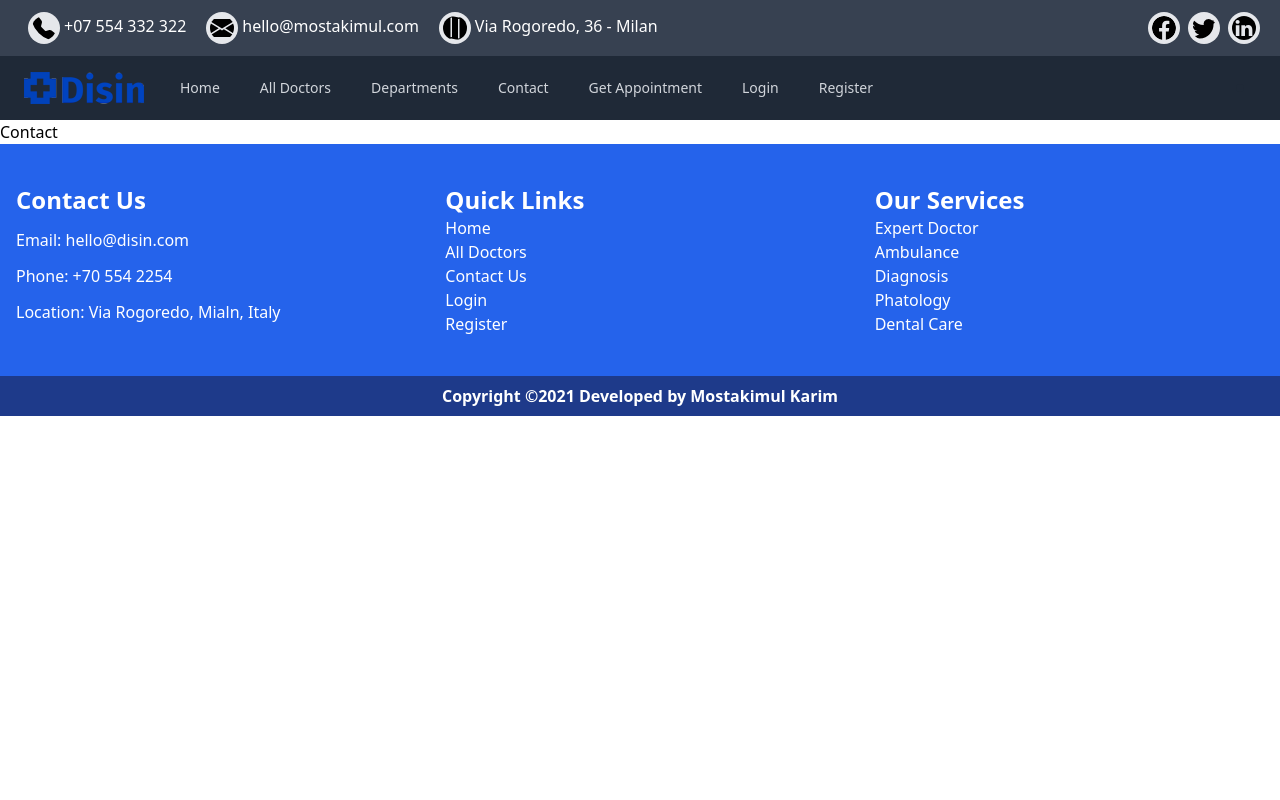
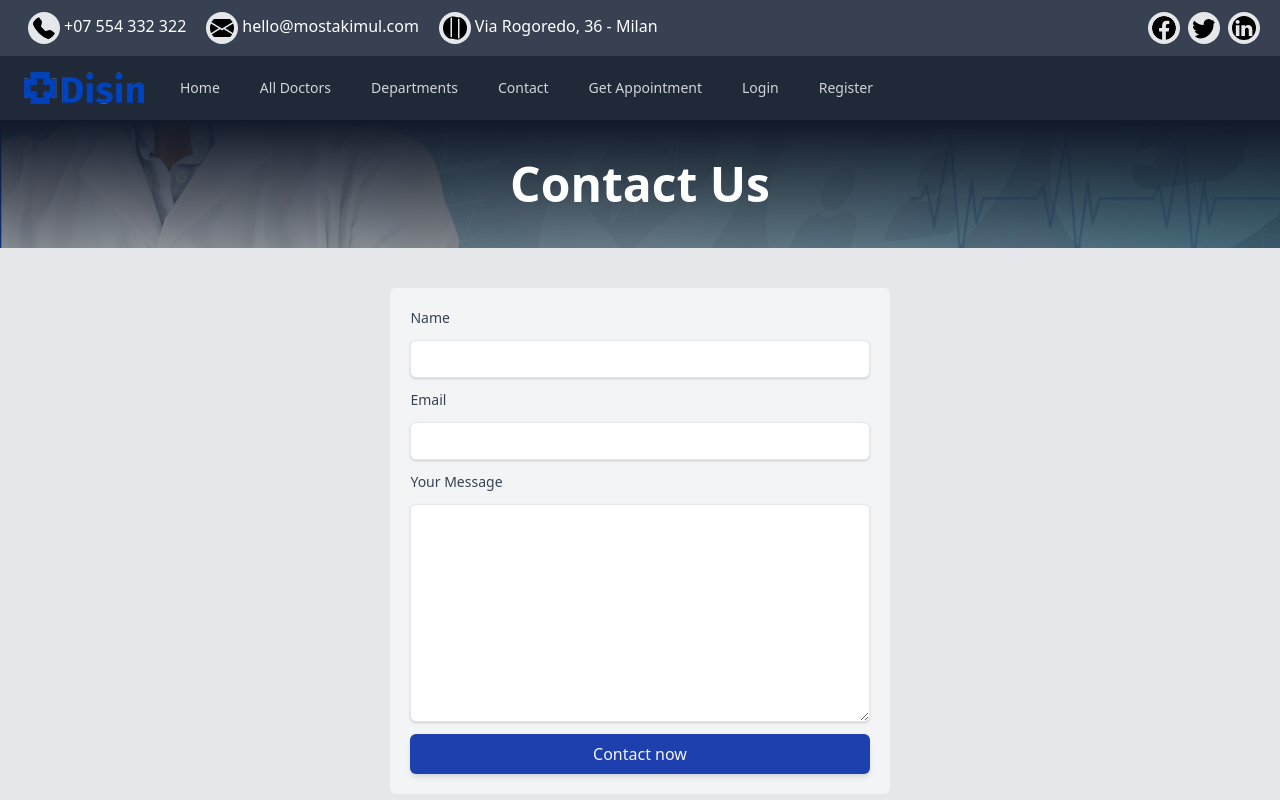
Before and after one commit to Mostakimul/react-health-care, a React (Create React App) app: page /contact-us in a window 1280 px wide. Shown: the top 800 px of the page. Built offline with nearby package versions, Linux system fonts and the light colour scheme; no server answers.

Commit message:
Conatct us page done

```diff
--- a/src/pages/Contact.js
+++ b/src/pages/Contact.js
@@ -1,9 +1,63 @@
 import React from 'react';
+import ThePageHeader from '../components/ThePageHeader';
 
 const Contact = () => {
   return (
     <div>
-      <h3>Contact</h3>
+      <ThePageHeader header="Contact Us" />
+      <div className="bg-gray-200">
+        <div className="container py-10">
+          <form className="space-y-3 bg-gray-100 p-5 rounded-md w-2/5 mx-auto">
+            {/* Name */}
+            <label
+              htmlFor="name"
+              className="block text-sm font-medium text-gray-700"
+            >
+              Name
+            </label>
+            <input
+              type="text"
+              id="name"
+              name="name"
+              required
+              className="mt-1 p-2 border block w-full shadow sm:text-sm border-gray-200 outline-none focus:border-blue-500  ring-gray-400 rounded-md"
+            />
+            {/* Email */}
+            <label
+              htmlFor="email"
+              className="block text-sm font-medium text-gray-700"
+            >
+              Email
+            </label>
+            <input
+              type="email"
+              id="email"
+              name="email"
+              required
+              className="mt-1 p-2 border block w-full shadow sm:text-sm border-gray-200 outline-none focus:border-blue-500  ring-gray-400 rounded-md"
+            />
+            {/* Text */}
+            <label
+              htmlFor="text"
+              className="block text-sm font-medium text-gray-700"
+            >
+              Your Message
+            </label>
+            <textarea
+              name="text"
+              id=""
+              cols="30"
+              rows="10"
+              className="mt-1 p-2 border block w-full shadow sm:text-sm border-gray-200 outline-none focus:border-blue-500  ring-gray-400 rounded-md"
+            ></textarea>
+
+            {/* Button */}
+            <button className="bg-blue-800 hover:bg-blue-900 transition delay-75 text-gray-100 py-2 px-2.5 w-full my-1.5 rounded-md shadow-md">
+              Contact now
+            </button>
+          </form>
+        </div>
+      </div>
     </div>
   );
 };
```
